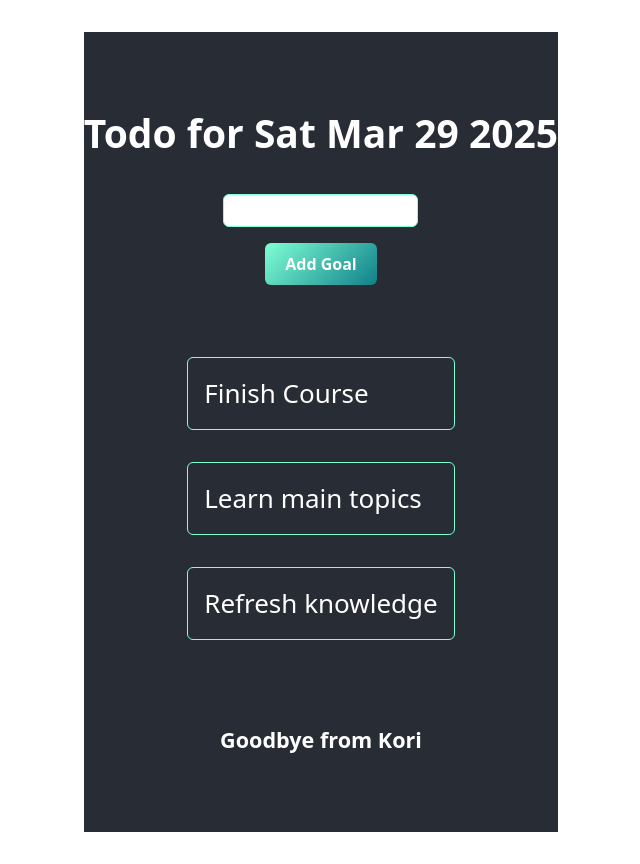
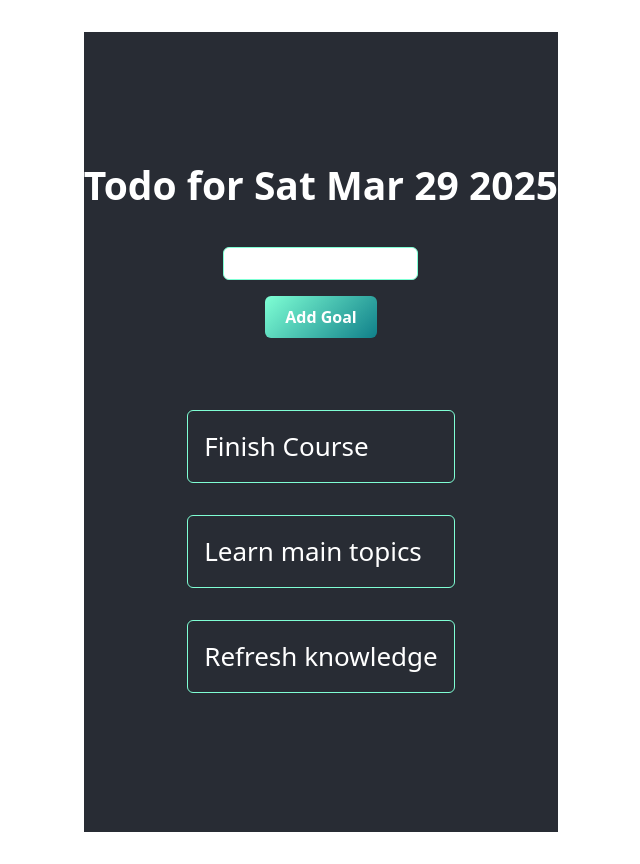
Before and after one commit to Unicornelia/Todo, a React (Vite) app: page / in a window 1280 px wide. Shown: the whole page, without its empty margins (319-959 px from the left). Built offline with nearby package versions, Linux system fonts and the light colour scheme.

Commit message:
fix: update gitignore

```diff
--- a/src/App.tsx
+++ b/src/App.tsx
@@ -1,14 +1,12 @@
-import { FC, useEffect, useState } from 'react';
+import { FC, useState } from 'react';
 import styled from 'styled-components';
-import './App.css';
 import { ErrorBoundary } from 'react-error-boundary';
 import { IStyledComponentBase } from 'styled-components/dist/types';
 import { Goal } from './components/Goals/types.ts';
 import { initialGoals } from './components/Goals/data.ts';
-import Message from './components/Message.tsx';
 import NewGoal from './components/Goals/NewGoal.tsx';
 import GoalList from './components/Goals/GoalList.tsx';
-import UserContext from './context/UserContext.tsx';
+import './App.css';
 
 const Container: IStyledComponentBase<'web'> = styled.div`
   display: flex;
@@ -28,34 +26,19 @@ type GoalHandlerFn = (goal: Goal) => void;
 
 const App: FC = () => {
   const [courseGoals, setCourseGoals] = useState(initialGoals);
-  const [userName, setUserName] = useState<string>('User');
-  const [message, setMessage] = useState<string>('Message');
 
   const addNewGoalHandler: GoalHandlerFn = (goal: Goal): void => {
     setCourseGoals((prevCourseGoals) => prevCourseGoals.concat(goal));
   };
 
-  useEffect(() => {
-    const timer = setTimeout(() => {
-      // update state after 5 sec
-      setUserName('Kori');
-      setMessage('Goodbye');
-    }, 5000);
-
-    return () => clearTimeout(timer);
-  }, []);
-
   let date = new Date().toDateString();
   return (
     <ErrorBoundary fallback={<p>Something went wrong</p>}>
-      <UserContext.Provider value={{ userName: userName, message: message }}>
-        <Container>
-          <h2>Todo for {date}</h2>
-          <NewGoal onAddGoal={addNewGoalHandler} />
-          <GoalList goals={courseGoals} />
-          <Message />
-        </Container>
-      </UserContext.Provider>
+      <Container>
+        <h2>Todo for {date}</h2>
+        <NewGoal onAddGoal={addNewGoalHandler} />
+        <GoalList goals={courseGoals} />
+      </Container>
     </ErrorBoundary>
   );
 };
--- a/src/components/Goals/NewGoal.tsx
+++ b/src/components/Goals/NewGoal.tsx
@@ -25,7 +25,7 @@ const NewGoal = ({ onAddGoal }: onAddGoalType) => {
 
     const newGoal = {
       id: Math.random(),
-      text: inputText
+      text: inputText,
     };
     setInputText('');
     onAddGoal(newGoal);
@@ -38,7 +38,9 @@ const NewGoal = ({ onAddGoal }: onAddGoalType) => {
   return (
     <StyledForm className="new-goal" onSubmit={addGoalHandler}>
       <input type="text" onChange={textChangeHandler} value={inputText} />
-      <AnimatedButton type="submit" value="Add Goal">Add Goal</AnimatedButton>
+      <AnimatedButton type="submit" value="Add Goal">
+        Add Goal
+      </AnimatedButton>
     </StyledForm>
   );
 };
```
Also changed, not shown: 1 other file (tests, documents, lock files or other folders). Lines whose indentation alone changed are shown as unchanged.
